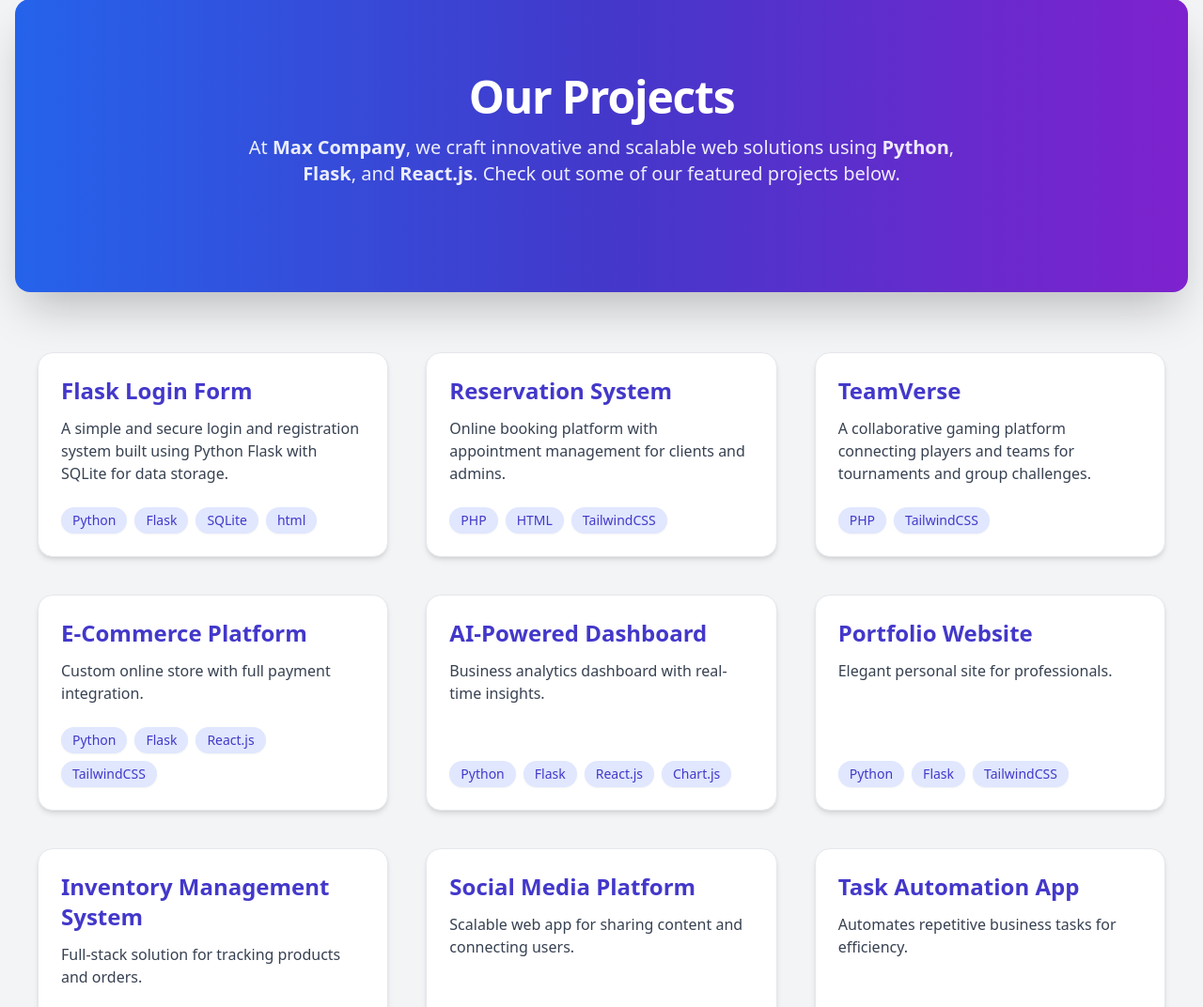
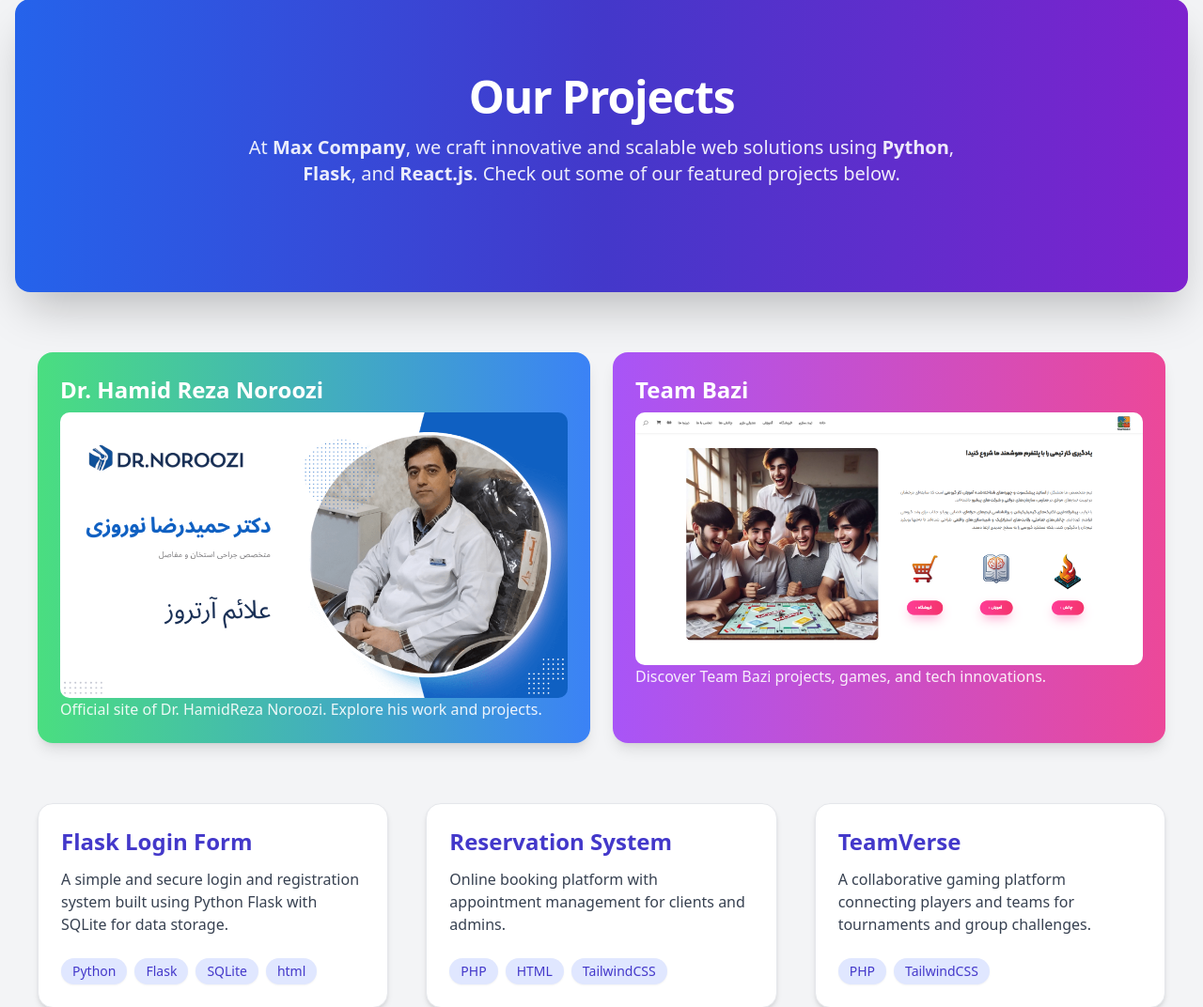
Before and after one commit to amiryousef87/first-project-from-max, a Flask app: page /projects in a window 1280 px wide. Shown: the part 145-1217 px from the top of the page at 94% size. Run offline with Flask 3, Linux system fonts and the light colour scheme; some libraries are stand-ins or nearby versions.

Commit message:
پروژه هایی که روی وب درحال فعالیت بودند رو اوردم در صفحه پروجکت عمومی

```diff
--- a/app.py
+++ b/app.py
@@ -227,6 +227,10 @@
         },
     ]
     return render_template("projects.html", projects=projects_list)
+
+# @app.route("/projects")
+# def projects():
+
 
 # Dashboard-specific projects (separate page from public Projects)
 @app.route("/dashboard/projects")
--- a/templates/about.html
+++ b/templates/about.html
@@ -152,9 +152,9 @@
 
   <div class="grid md:grid-cols-3 gap-8 max-w-6xl mx-auto px-6">
     {% for member in [ {'name': 'Amir Yousef', 'role': 'Lead Developer',
-    'photo': 'amiryouseftousi.jpg'}, {'name': 'mahhamadreza Sadeghi', 'role': 'UI/UX
-    Designer', 'photo': None}, {'name': 'Mohhamd nematizade', 'role': 'AI Engineer',
-    'photo': None} ] %}
+    'photo': 'amiryouseftousi.jpg'}, {'name': 'mahhamadreza Sadeghi', 'role':
+    'UI/UX Designer', 'photo': None}, {'name': 'Mohhamd nematizade', 'role': 'AI
+    Engineer', 'photo': None} ] %}
     <div
       class="bg-white text-gray-800 rounded-2xl shadow-lg p-6 hover:shadow-xl transition"
     >
--- a/templates/base.html
+++ b/templates/base.html
@@ -3,7 +3,7 @@
   <head>
     <meta charset="utf-8" />
     <meta name="viewport" content="width=device-width,initial-scale=1" />
-    <link rel="icon" href="/static/img/favicon.png" type="image/png">
+    <link rel="icon" href="/static/img/favicon.png" type="image/png" />
 
     <title>Max</title>
 
--- a/templates/projects.html
+++ b/templates/projects.html
@@ -13,6 +13,26 @@
     <strong>React.js</strong>. Check out some of our featured projects below.
   </p>
 </section>
+
+<!-- Featured Sites Section -->
+<section class="max-w-7xl mx-auto px-6 mb-16 grid grid-cols-1 md:grid-cols-2 gap-6">
+  <!-- Box 1 -->
+  <a href="https://drhamidrezanoroozi.ir/" target="_blank"
+     class="p-6 bg-gradient-to-r from-green-400 to-blue-500 text-white rounded-2xl shadow-lg hover:shadow-xl transition-transform transform hover:-translate-y-1">
+    <h3 class="text-2xl font-bold mb-2">Dr. Hamid Reza Noroozi</h3>
+    <img src="../static/img/حمیدرضا.png" style="border-radius: 10px;">
+    <p class="opacity-90">Official site of Dr. HamidReza Noroozi. Explore his work and projects.</p>
+  </a>
+
+  <!-- Box 2 -->
+  <a href="https://teambazi.ir/" target="_blank"
+     class="p-6 bg-gradient-to-r from-purple-500 to-pink-500 text-white rounded-2xl shadow-lg hover:shadow-xl transition-transform transform hover:-translate-y-1">
+    <h3 class="text-2xl font-bold mb-2">Team Bazi</h3>
+    <img src="../static/img/image.png" style="border-radius: 10px;">
+    <p class="opacity-90">Discover Team Bazi projects, games, and tech innovations.</p>
+  </a>
+</section>
+
 
 <!-- Projects Grid -->
 <section class="max-w-7xl mx-auto px-6 mb-20">
```
Also changed, not shown: templates/profile.html (+67 -14 lines), static/img/image.png (added), static/img/حمیدرضا.png (added), templates/login.html (line endings or trailing spaces).
